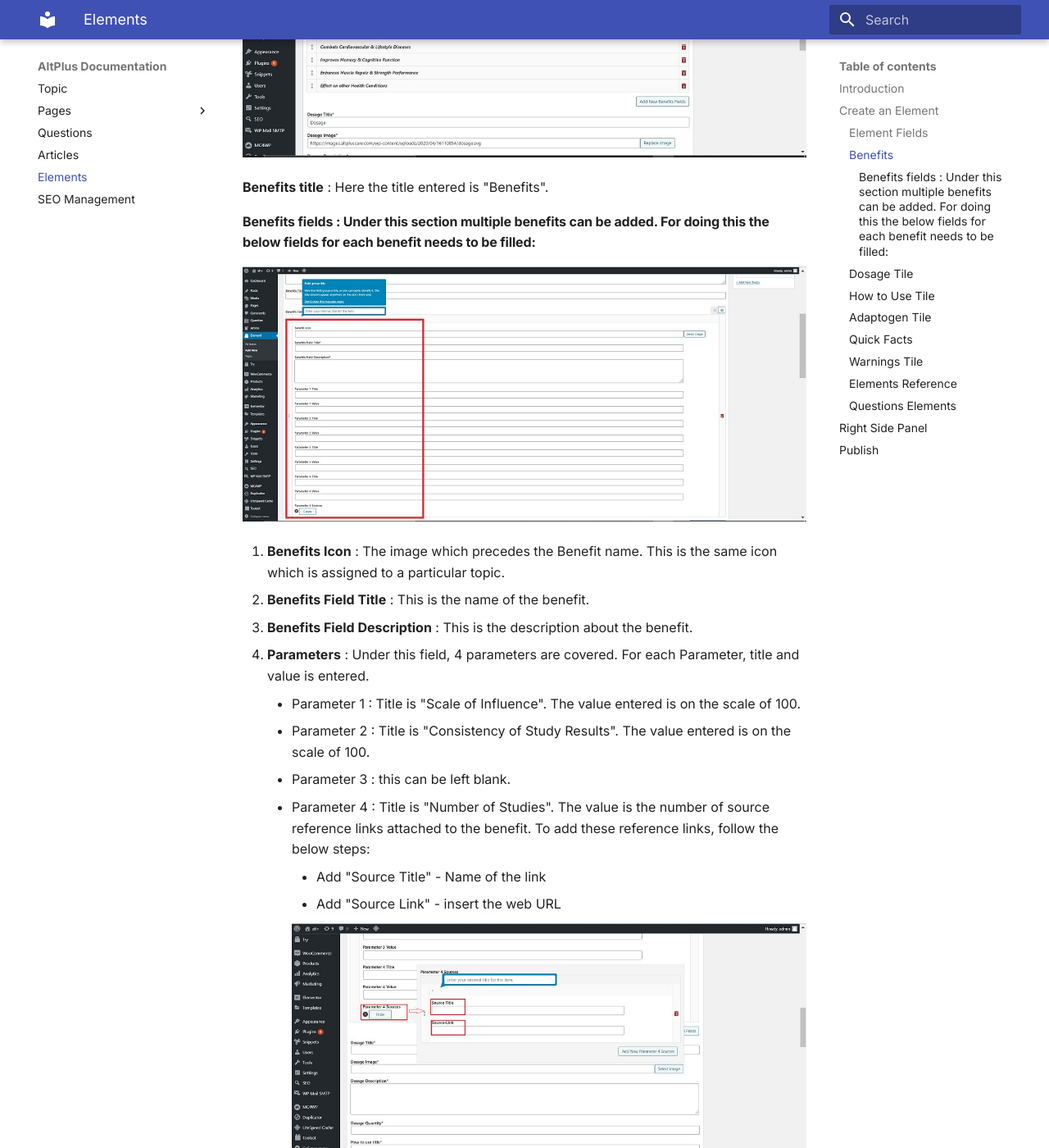
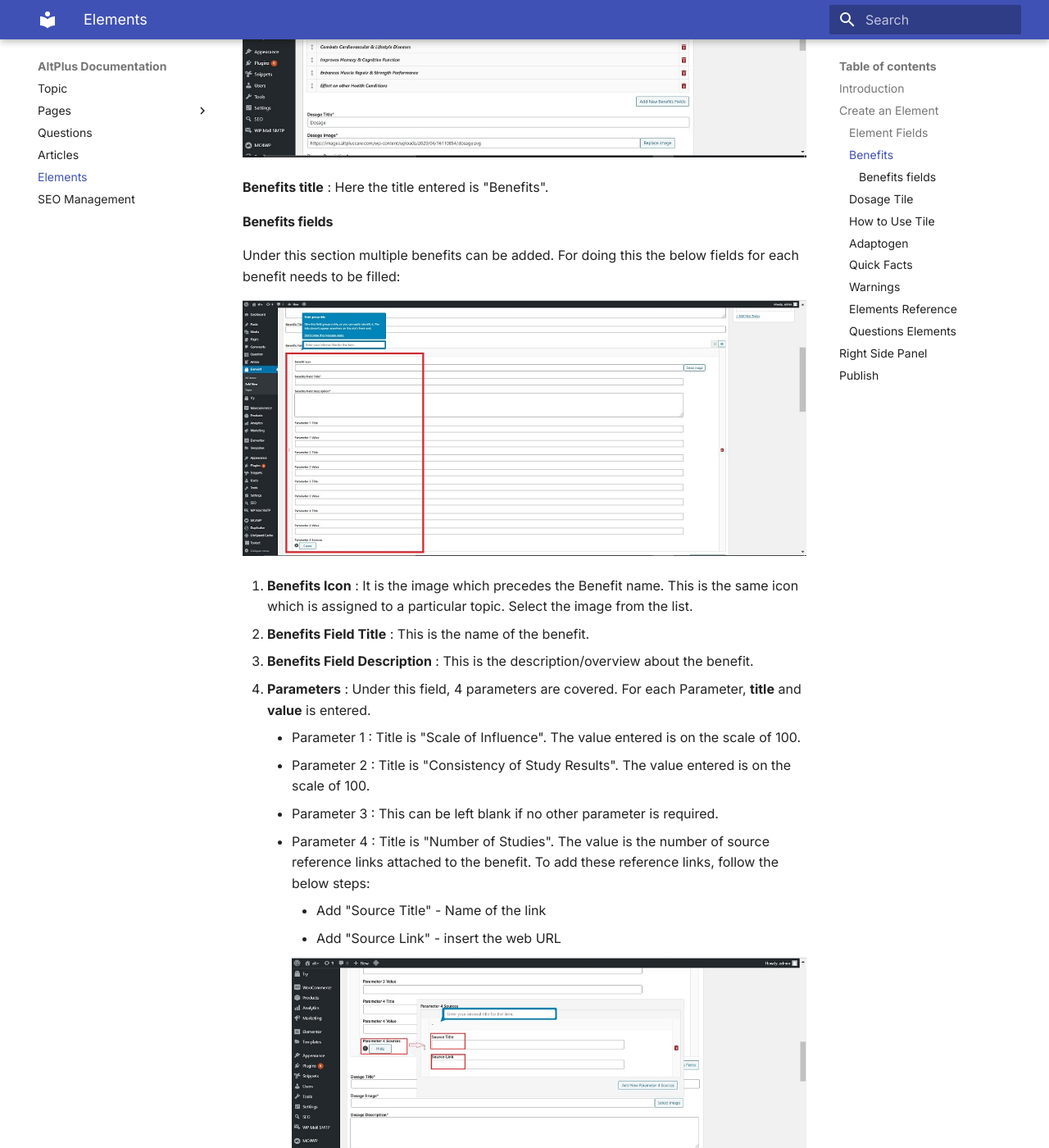
Before and after one commit to Krenovate-Solutions-Pvt-Ltd/altplus, an MkDocs documentation site: the page built from docs/Elements.md, in a window 1280 px wide and 1400 px high, scrolled down 3512 px. Shown: the whole window at 82% size. Built offline with MkDocs 1.6.1 and Material for MkDocs 9.7.7, drawn with Linux system fonts in a browser that asks for light colours; some of the changed text lies outside the part shown.

Commit message:
13th aug
Changes made-

SEO Management.md created
minor tweaks to all the files

```diff
--- a/docs/Elements.md
+++ b/docs/Elements.md
@@ -51,18 +51,20 @@
 
 **Benefits title** : Here the title entered is "Benefits".
 
-####  **Benefits fields** : Under this section multiple benefits can be added. For doing this the below fields for each benefit needs to be filled:
+####  **Benefits fields**
+
+ Under this section multiple benefits can be added. For doing this the below fields for each benefit needs to be filled:
 
 ![benefit fields](images/Elements/benefitfields.jpg)
 
-1.  **Benefits Icon** : The image which precedes the Benefit name. This is the same icon which is assigned to a particular topic.
+1.  **Benefits Icon** : It is the image which precedes the Benefit name. This is the same icon which is assigned to a particular topic. Select the image from the list.
 2.  **Benefits Field Title** : This is the name of the benefit.
-3.  **Benefits Field Description** : This is the description about the benefit.
-4.  **Parameters** : Under this field, 4 parameters are covered. For each Parameter, title and value is entered.
+3.  **Benefits Field Description** : This is the description/overview about the benefit.
+4.  **Parameters** : Under this field, 4 parameters are covered. For each Parameter, **title** and **value** is entered.
 
     -   Parameter 1 : Title is "Scale of Influence". The value entered is on the scale of 100.
     -   Parameter 2 : Title is "Consistency of Study Results". The value entered is on the scale of 100.
-    -   Parameter 3 : this can be left blank.
+    -   Parameter 3 : This can be left blank if no other parameter is required.
     -   Parameter 4 : Title is "Number of Studies". The value is the number of source reference links attached to the benefit. To add these reference links, follow the below steps:
 
         -  Add "Source Title" - Name of the link
@@ -77,7 +79,7 @@
 
 ### **Dosage Tile**
 
-This section explains the dosage quantity to be taken. The below fields need to be filled:
+The Dosage section explains the dosage quantity to be taken. The below fields need to be filled:
 
 ![dosage](images/Elements/dosage.jpg)
 
@@ -86,7 +88,9 @@
 3.  **Dosage Description** : This should be entered as "/day".
 4.  **Dosage Quantity** : Enter the prescribed value.
 
-    ![dosage1](images/Elements/dosage1.jpg)
+The final look of the Dosage tile on the web page will be as below:
+
+![dosage1](images/Elements/dosage1.jpg)
 
 ### **How to Use Tile**
 
@@ -97,30 +101,34 @@
 1.  **How to Use Title** : This is the name of the tile on the elements page. Enter "How to Use" here.
 2.  **How to use Description** : Enter the prescribed instruction of use here.
 
-    ![how to use1](images/Elements/howtouse1.jpg)
+The Final look on the web page:
 
-### **Adaptogen Tile**
+![how to use1](images/Elements/howtouse1.jpg)
 
-This is the tile on the right side of the element page. This describes the most important feature of the element. The following fields need to be filled:
+### **Adaptogen**
+
+The Adaptogen tile is placed on the right side of the element page. This describes the most important feature of the element. The following fields need to be filled:
 
 ![adaptogen](images/Elements/adaptogen.jpg)
 
 1.  **Adaptogen Icon** : This is a predefined image which precedes the title. Select from the available list.
 2.  **Adaptogen Title** : Here enter "Adaptogen".
-3.  **Adaptogen Description** : Here enter the basic description text here.
+3.  **Adaptogen Description** : In this field enter the basic description text as provided.
 
-    ![adaptogen final](images/Elements/adaptogenfinal.jpg)
+The final look on the web page:
+
+![adaptogen final](images/Elements/adaptogenfinal.jpg)
 
 ### **Quick Facts**
 
-This tile provides some quick to know facts and is placed below the Adaptogen tile on the right side of the page.
+This section of the elements page provides some quick to know facts and is placed below the Adaptogen tile on the right side of the page.
 The below fields need to be filled:
 
 ![quick facts](images/Elements/quickfact.jpg)
 
 1.  **Quick Fact Icon** : This is a pre-defined image preceding the title.
 2.  **Quick Fact Title** : Enter "Quick Facts" as title.
-3.  **Quick Facts** : The facts to be included needs to have two fields to be filled - **Quick Fact Heading** and **Quick Fact Description**
+3.  **Quick Facts** : The facts to be included require to have two fields to be filled - **Quick Fact Heading** and **Quick Fact Description**
 
     ![quick facts](images/Elements/quickfact1.jpg)
 
@@ -134,13 +142,13 @@
 
 ![quick facts final](images/Elements/quickfactfinal.jpg)
 
-### **Warnings Tile**
+### **Warnings**
 
-This section gives warnings related to the element dosage, usage, who should avoid etc. This tile is placed at the bottom of the page. The below fields need to be filled:
+The warnings section gives warnings related to the element dosage, usage, who should avoid etc. This tile is placed at the bottom of the page. The below fields need to be filled:
 
 ![warnings](images/Elements/warnings.jpg)
 
-1.  **Warnings Title** : Enter "Warnings* here.
+1.  **Warnings Title** : Enter "Warnings" here.
 2.  **Warnings Icon** : This is pre-defined image which precedes the title. Select the image from the list.
 3.  **Warnings Description** : Add the warnings here. You can use bullet points to add multiple warnings.
 
@@ -174,9 +182,13 @@
 
 On the right side panel, under the Document tab, populate the following fields:
 
-1.  Topic : Check mark the topic name with which you want to connect the question to.
+1.  **Topic** : Check mark the topic name with which you want to connect the question to.
 
     ![right side topic](images/Elements/rghtsdtopic.jpg)
+
+2.  In case, you want to add a link on card which takes the user directly to a third party website, follow the below steps:
+
+
 
 ##  **Publish**
 
```
Also changed, not shown: other parts of docs/Elements.md (+4 -4 lines), docs/Articles.md (+13 -11 lines), docs/Pages/Learn-Page.md (+7 -5 lines), docs/Pages/Try-Page.md (+9 -7 lines), docs/Questions.md (+9 -7 lines), docs/SEO-Management.md (+26 -0 lines), docs/index.md (+8 -8 lines), docs/images/Learn-page/homepage.jpg (added), docs/images/SEO-Management/general.jpg (added), docs/images/SEO-Management/social.jpg (added), docs/images/Try-page/homepage.jpg (added).
